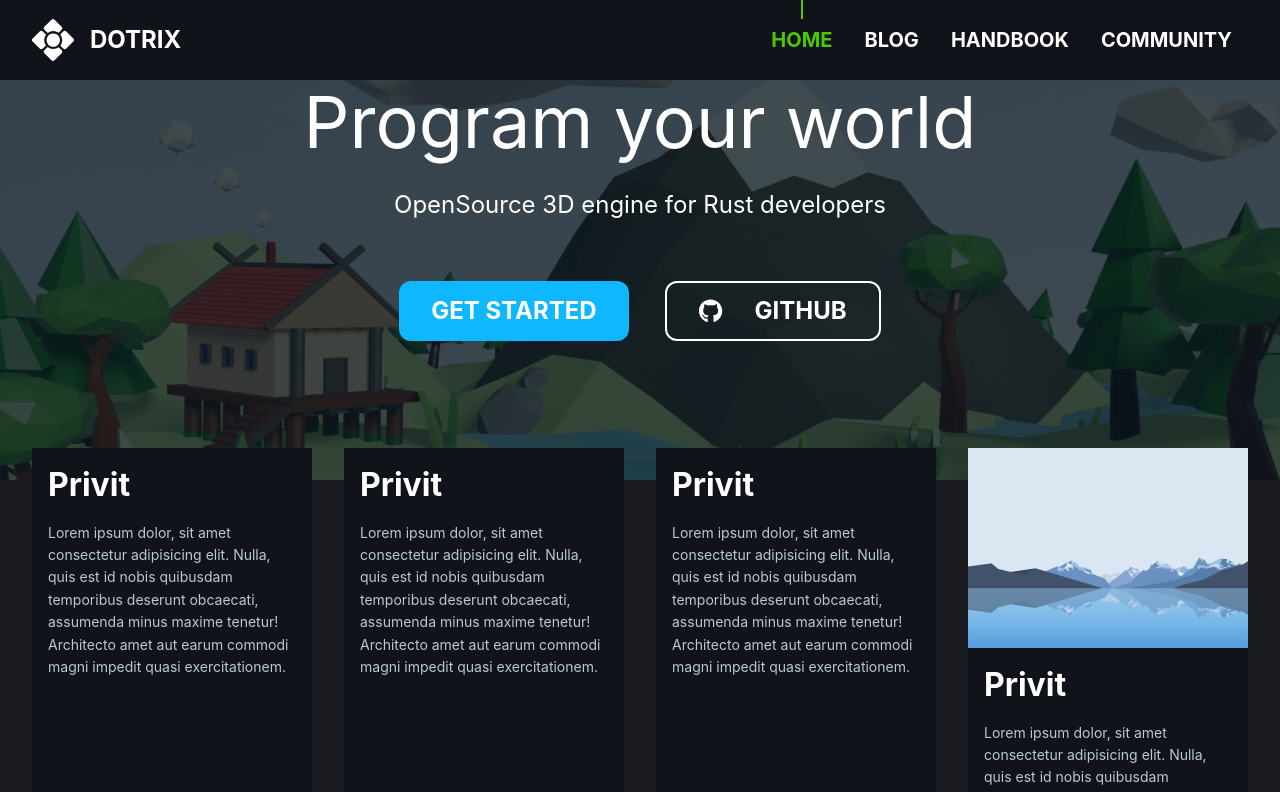
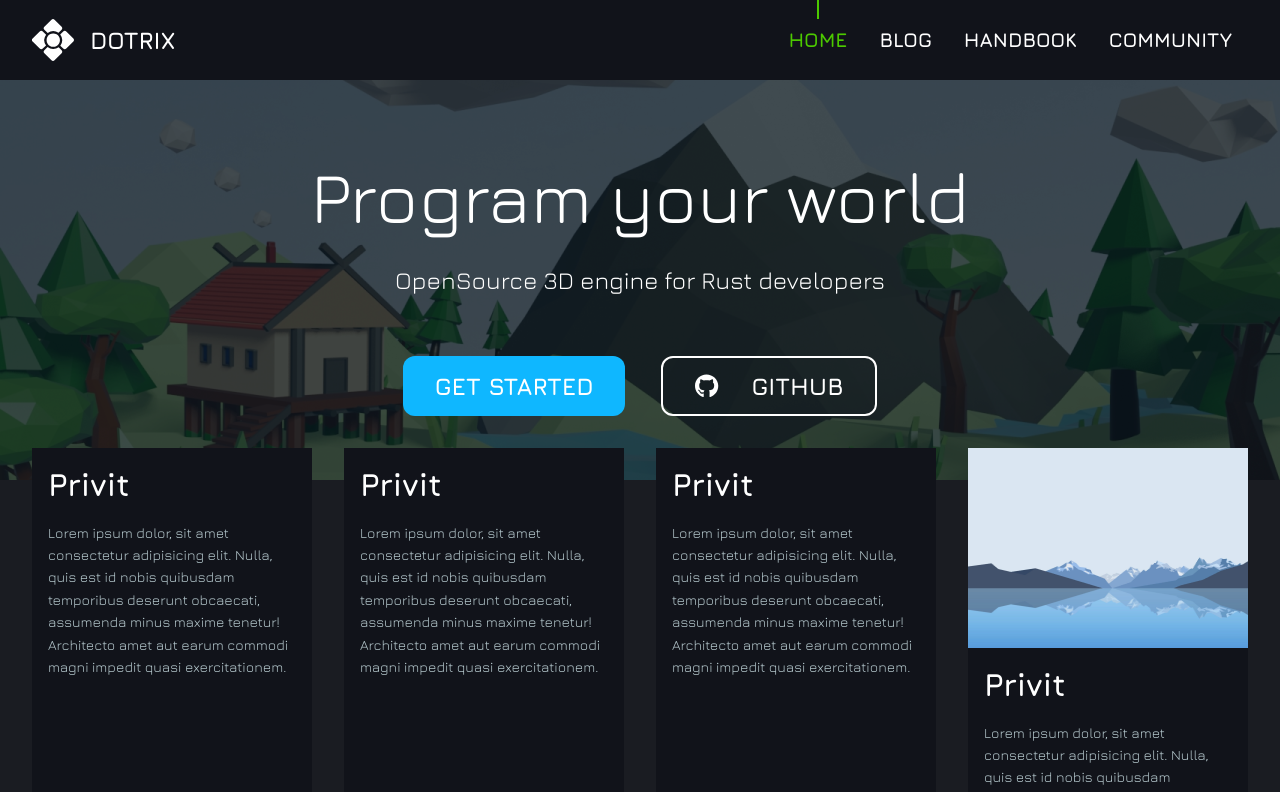
Before and after one commit to lowenware/dotrix-website, a Next.js app: page / in a window 1280 px wide. Shown: the top 792 px of the page. Built offline with nearby package versions, Linux system fonts and the light colour scheme.

Commit message:
Add Favicon and Fonts on Aplle

```diff
--- a/src/globals.css
+++ b/src/globals.css
@@ -1,11 +1,12 @@
 @import url('https://fonts.googleapis.com/css2?family=Jura:wght@300;400;500;600;700&display=swap');
+
 @tailwind base;
 
 html,
 body {
   padding: 0;
   margin: 0;
-  font-family: -apple-system, Jura;
+  font-family:  Jura;
   background-color: #1a1c22;
 }
 
--- a/src/pages/_document.tsx
+++ b/src/pages/_document.tsx
@@ -4,6 +4,7 @@ export default function Document() {
   return (
     <Html>
       <Head>
+        <link rel="shortcut icon" href="/favicon/dotrix-icon.svg" />
         <link rel="preconnect" href="https://fonts.googleapis.com" />
         <link
           rel="preconnect"
@@ -14,7 +15,6 @@ export default function Document() {
           href="https://fonts.googleapis.com/css2?family=Jura:wght@300;400;500;600;700&display=swap"
           rel="stylesheet"
         />
-        <link rel="shortcut icon" href="/public/favicon.svg" />
       </Head>
       <body>
         <Main />
--- a/src/pages/index.tsx
+++ b/src/pages/index.tsx
@@ -18,9 +18,9 @@ const Home: NextPage<HomepageProps> = ({ posts }) => {
       </Head>
       <PageLayout currentPage="HOME">
         <div className="flex flex-col">
-          <div className="home__image w-full h-screen  lg:h-60vh bg-fixed items-center justify-center bg-no-repeat">
-            <div className="bg-opacity-70 flex flex-col bg-black-100 h-screen lg:h-60vh bg-fixed w-full">
-              <section className="my-auto">
+          <div className="home__image w-full h-80vh sm:h-screen lg:h-60vh bg-fixed items-center justify-center bg-no-repeat ">
+            <div className="bg-opacity-70 flex flex-col bg-black-100 h-80vh sm:h-screen lg:h-60vh bg-fixed w-full">
+              <section className="mt-auto">
                 <div>
                   <p className="text-white text-48 md:text-72 mb-24 text-center mt-64 lg:mt-0">
                     Program your world
```
Also changed, not shown: public/favicon.svg (deleted), public/favicon/dotrix-icon.svg (added).
